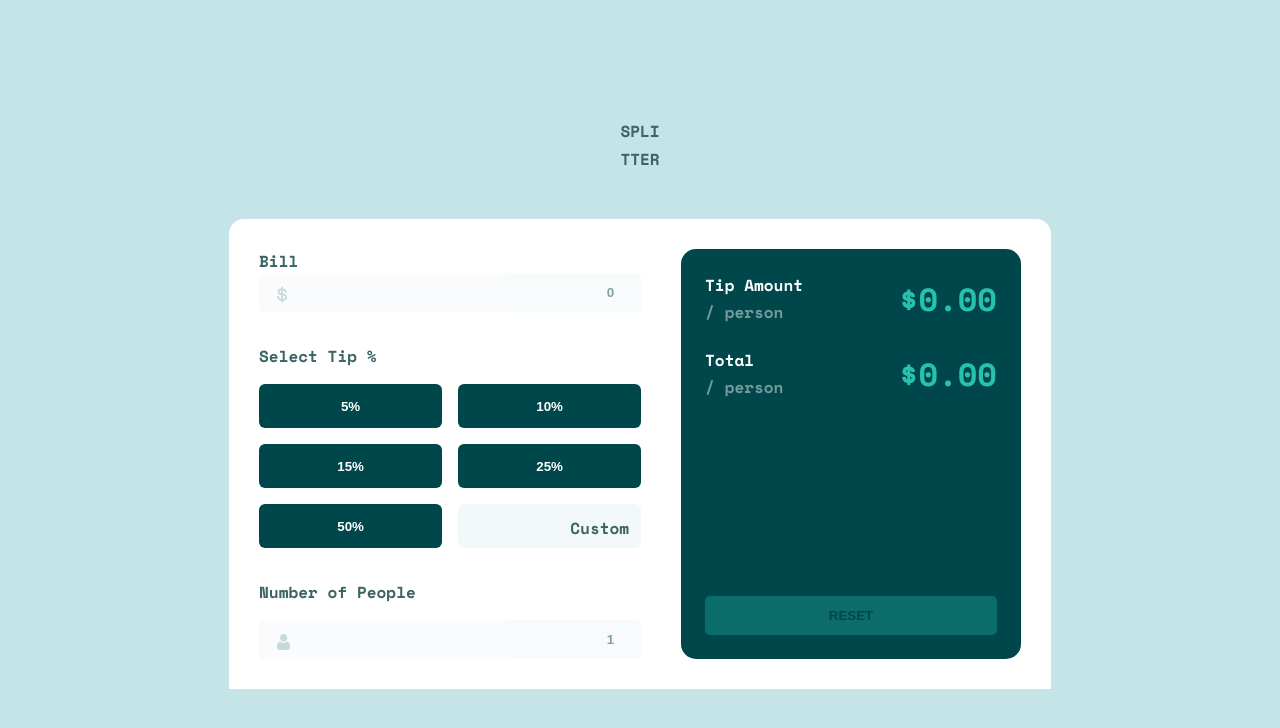
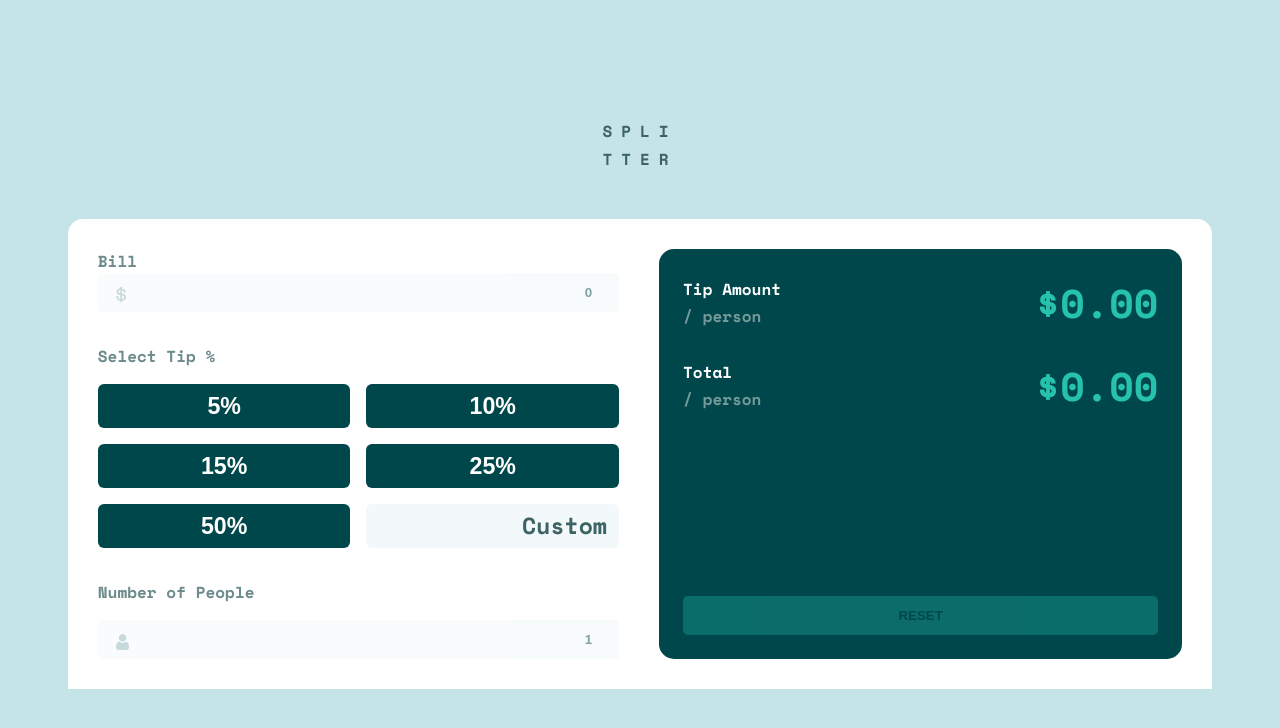
Before and after one commit to Yarden-Tal/splitter-vue, a Vue app: page / in a window 1280 px wide. Shown: the top 728 px of the page. Built offline with nearby package versions, Linux system fonts and the light colour scheme.

Commit message:
improved main title; changed desktop BP

```diff
--- a/src/App.vue
+++ b/src/App.vue
@@ -9,8 +9,8 @@ import MainTitle from './components/MainTitle.vue';
     <MainTitle />
     <main>
       <div class="main-inner">
-        <CalcSection />
-        <SummarySection />
+        <CalcSection class="half-w" />
+        <SummarySection class="half-w" />
       </div>
     </main>
   </div>
@@ -50,7 +50,7 @@ main {
   gap: 0;
 }
 
-@media screen and (min-width: 768px) {
+@media screen and (min-width: 1024px) {
   html {
   height: 100%;
   }
@@ -58,5 +58,8 @@ main {
     flex-direction: row;
     gap: 2.5rem;
   }
+  .half-w {
+    width: 50%;
+  }
 }
 </style>
--- a/src/components/CalcSection.vue
+++ b/src/components/CalcSection.vue
@@ -18,12 +18,14 @@
     <div>
       <div class="sub-title tip-title">Select Tip %</div>
       <div class="options-container">
+        <!-- Single option -->
         <button class="option icon-parent" v-for="option in tipOptions" @click="store.updateTip(option); isCustom = false"
           :class="{ 'lighter-bg': option === store.tipAmount && !isCustom }">
           <div class="btn-txt">{{ option }}%</div>
         </button>
         <div class="icon-parent" @click="isCustom = true">
           <div v-if="!isCustom" class="abs">Custom</div>
+          <!-- Custom input -->
           <input :style="!isCustom ? { color: 'transparent' } : { color: '#024749' }" :value="store.customTipAmount"
             placeholder="Custom" min="1" type="number" inputmode="decimal"
             @input="(e) => { store.updateTip(Number((e.target as HTMLInputElement).value)); store.updateCustomTip(Number((e.target as HTMLInputElement).value)) }"
@@ -75,9 +77,10 @@ const updatePeople = (num: number) => {
 .abs {
   position: absolute;
   right: 12px;
-  top: 12px;
+  top: 4px;
   color: #3C6464;
   font-weight: 900;
+  font-size: 1.5rem;
 }
 
 .mt {
@@ -117,7 +120,7 @@ input:focus-visible {
 }
 
 .sub-title {
-  color: #3C6464;
+  color: #3c6464bf;;
 }
 
 .tip-title {
@@ -134,6 +137,7 @@ input:focus-visible {
 
 .option {
   color: #FFF;
+  font-size: 1.25rem;
   font-weight: 900;
   text-align: center;
   width: 100%;
@@ -155,6 +159,7 @@ input:focus-visible {
 
 .custom-input-field {
   text-align: right;
+  font-size: 1.5rem;
   color: #3C6464;
   font-weight: 900;
   width: 100%;
@@ -169,10 +174,13 @@ input:focus-visible {
   background-color: #26C2AE;
   color: #00474B;
 }
-@media screen and (min-width: 768px) {
+@media screen and (min-width: 1024px) {
 .zero-error {
   top: -40px;
   left: 204px;
 }
+.option, .abs {
+  font-size: 1.45rem;
+}
 }
 </style>
--- a/src/components/MainTitle.vue
+++ b/src/components/MainTitle.vue
@@ -11,11 +11,12 @@
   padding: 30px 0 30px 0;
   color: #3C6464;
   font-weight: 900;
+  letter-spacing: 9px;
 }
 .upper {
   padding-bottom: 4px;
 }
-@media screen and (min-width: 768px) {
+@media screen and (min-width: 1024px) {
   .main-title {
     padding: 0.5em 0 3em 0;
   }
--- a/src/components/SummarySection.vue
+++ b/src/components/SummarySection.vue
@@ -65,7 +65,7 @@ button {
   border-radius: 5px;
   cursor: pointer;
 }
-@media screen and (min-width: 768px) {
+@media screen and (min-width: 1024px) {
   .summary-section {
     margin-top: 0;
     display: flex;
@@ -76,7 +76,7 @@ button {
     gap: 6rem;
   }
   .amount-txt {
-  font-size: 2rem;
+  font-size: 2.5rem;
 }
   }
 </style>
```
